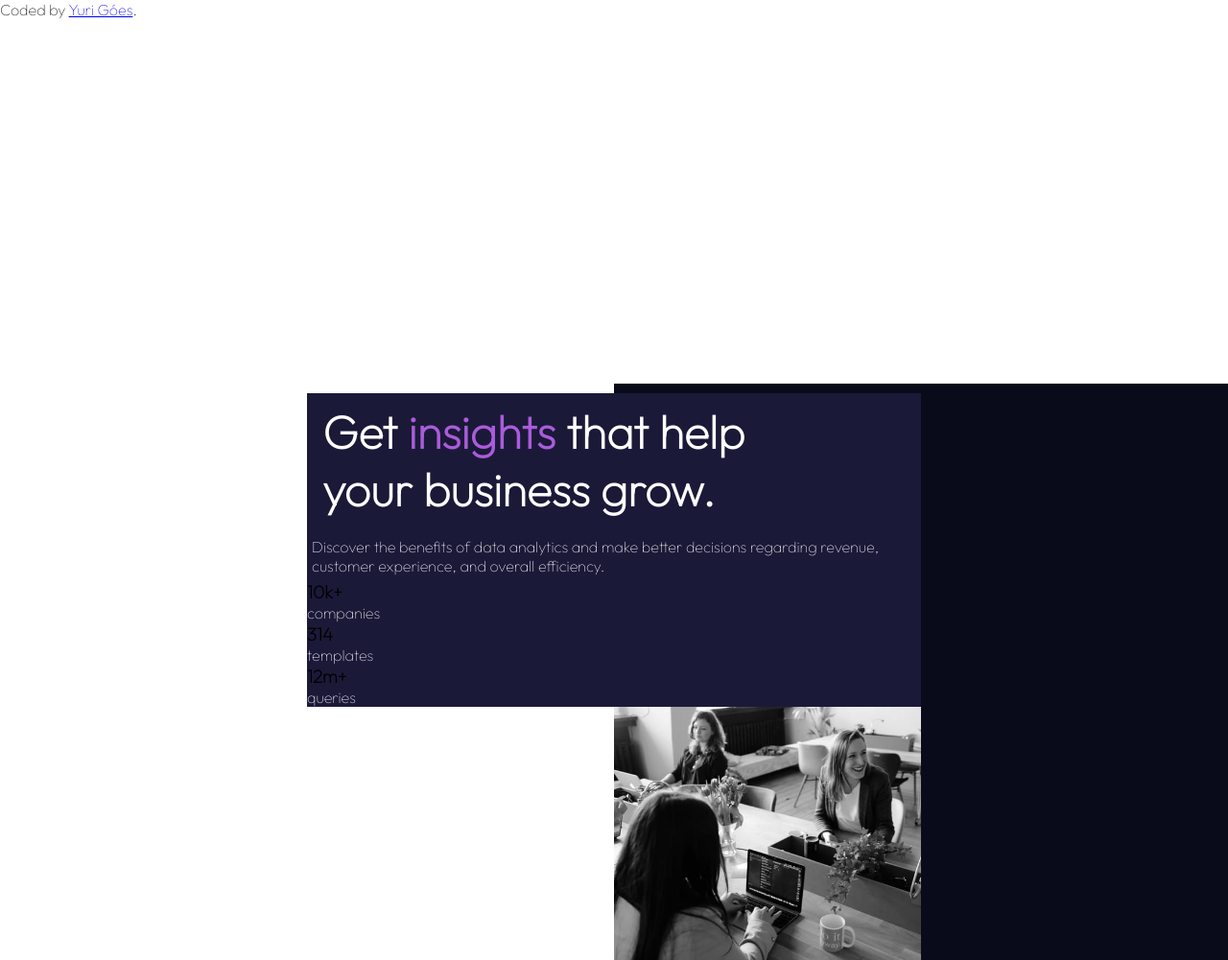
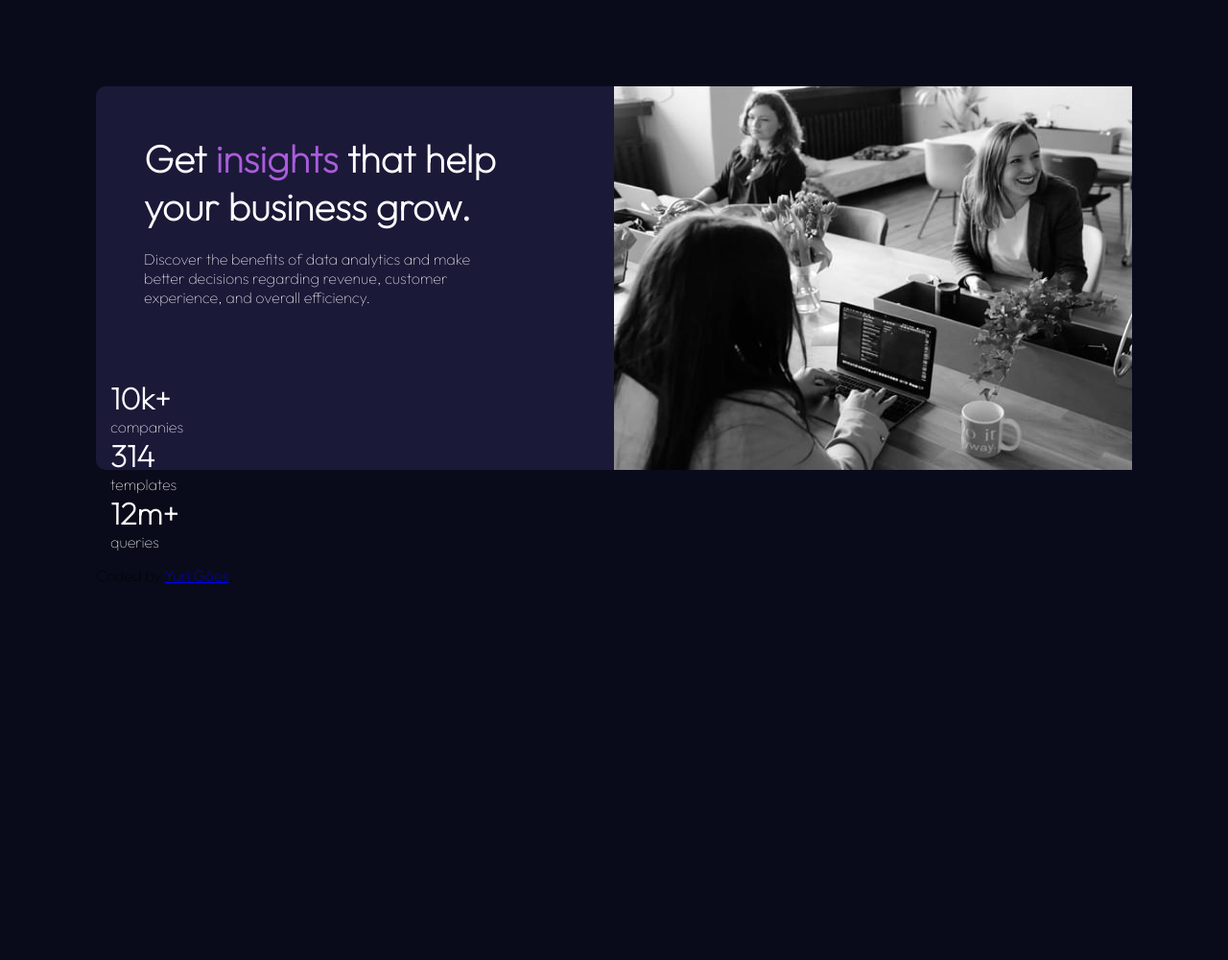
Before and after one commit to Yuri31Goes27/Componente-do-cart-o-de-visualiza--o-de-estat-sticas, a plain HTML site: page index.html in a window 1280 px wide. Shown: the whole page at 96% size. After the commit the page ends 800 px from the top, so only its background shows below. Drawn offline with Linux system fonts and the light colour scheme.

Commit message:
uapdate 21/06

```diff
--- a/index.html
+++ b/index.html
@@ -10,25 +10,33 @@
 
 </head>
 <body>
-  <div class="container">
-    <div class="conteudo">
 
-  <h1>Get <a href="#">insights</a> that  help <br> your business grow.</h1>
-  <p class="text-parágrafo">
-    Discover the benefits of data analytics and make better decisions regarding revenue, customer
-    experience, and overall efficiency.
-  </p>
+       <div class="container">
+        <img src="images/image-header-desktop.jpg" alt="">
 
-  <h3>10k+</h3> <p>companies</p>
-  <h3>314</h3> <p>templates</p>
-  <h3>12m+</h3> <p>queries</p>
+          <section class="text">
+            <h1>Get <a href="#">insights</a> that  help <br> your business grow.</h1>
+            <p class="text-parágrafo">
+              Discover the benefits of data analytics and make better decisions regarding revenue, customer <br>
+              experience, and overall efficiency.
+            </p>
+          </section>
 
-  <img src="images/image-header-desktop.jpg" alt="">
-</div>
-</div>
+
+
+          <section class="text2">
+             <h2>10k+</h2> <p>companies</p>
+              <h2>314</h2> <p>templates</p>
+               <h2>12m+ </h2> <p>queries</p>
+          </section>
+
+
+
 
   <footer>
     Coded by <a target="_blank" href="https://github.com/Yuri31Goes27">Yuri Góes</a>.
   </footer>
+
+
 </body>
 </html>
--- a/style.css
+++ b/style.css
@@ -20,40 +20,51 @@
 body{
 
     font-family: var(--font01);
-}
-div.container{
-    position: absolute;
     background-color: var(--cor01);
-    left: 50%;
-    top: 50%;
 
 }
-div.conteudo{
-    background-color: var(--cor02);
-    position: relative;
-    top: -50%;
-    left: -50%;
+.container{
+   width: 1080px;
+   height: 400px;
+   margin: auto;
+   margin-top: 90px;
+   background-color: var(--cor02);
+   border-radius: 10px;
 
 }
-div.conteudo > h1{
+.container>img{
+    width: 50%;
+    height: 100%;
+    float: right;
+}
+.text{
+    width: 450px;
+    height: 240px;
+    padding: 50px 50px 0px 50px;
+}
+.text> h1 {
     color: var(--cor04);
-    font-size: 3em;
-    padding: 10px;
-    margin: 10px 7px 5px 6px;
-
-
+    font-size: 2.5em;
+    margin-bottom: 20px;
 }
-div.conteudo > h1 > a {
+.text> h1 > a {
     color: var(--cor03);
     text-decoration: none;
 }
-div.conteudo > p {
+.text-parágrafo{
     color: var(--cor04);
+    width: 80%;
 }
-div.conteudo > p.text-parágrafo {
-  padding: 5px;
+.text2{
+    width: 30%;
+    padding-left: 30px;
+    color: var(--cor04);
+    padding: 15px;
 }
-div.conteudo > img {
+
+.text2 > h2{
+  font-size: 2em;
+}
+.c-direita{
     float: right;
-    width: 50%;
 }
```
